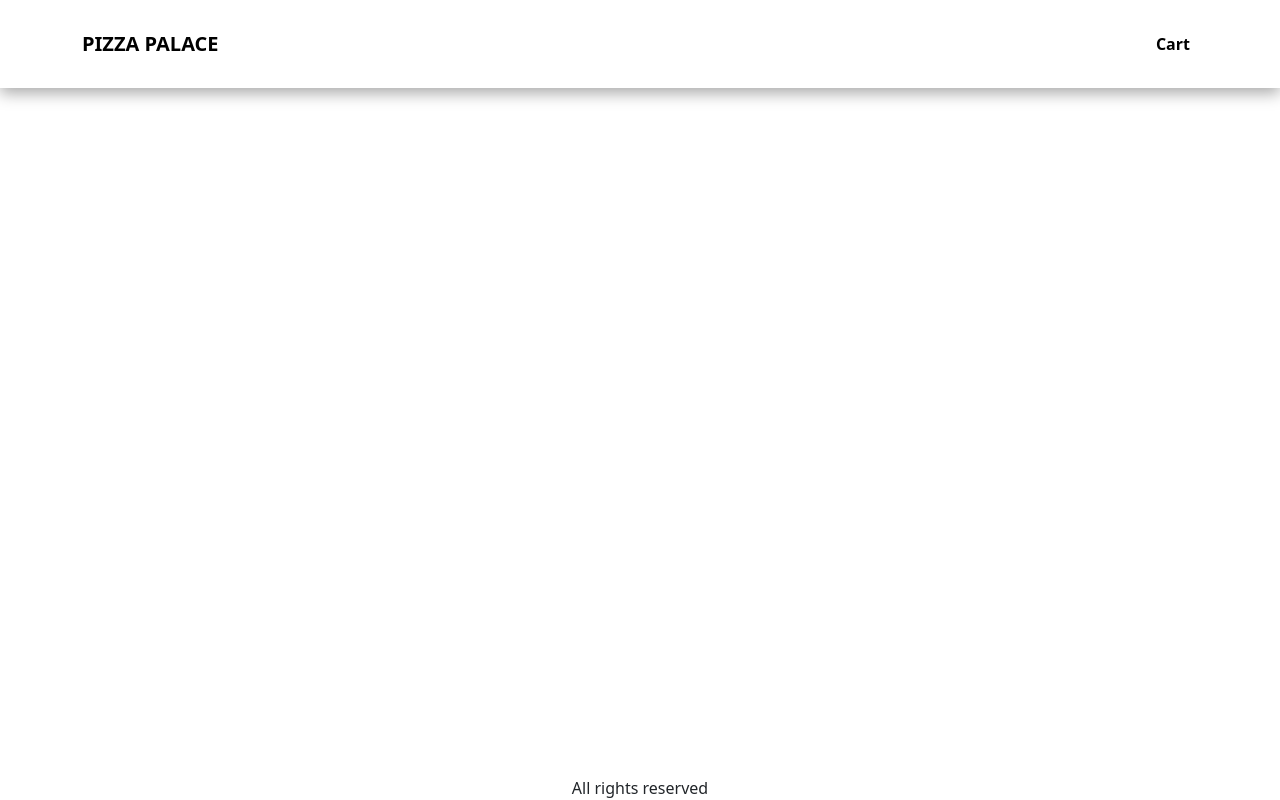
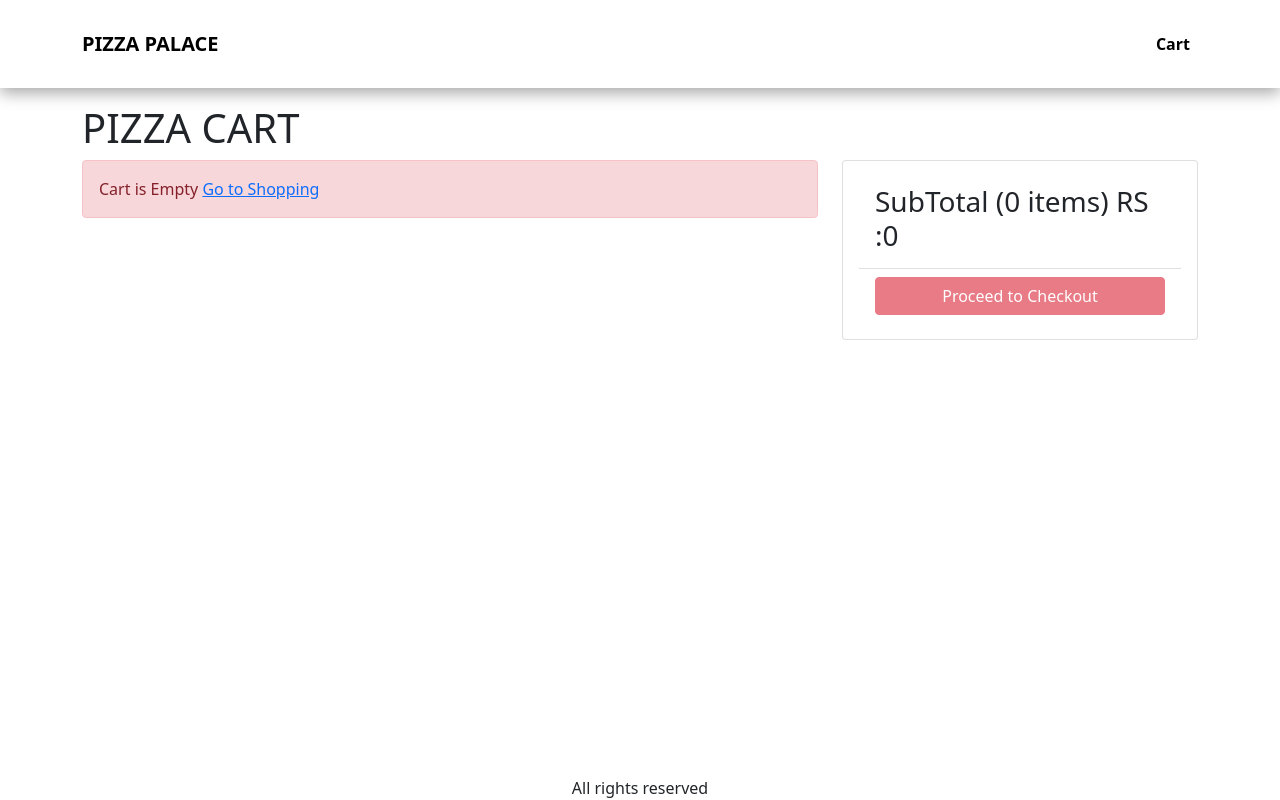
Before and after one commit to vinay143222/PizzaPalace, a React (Create React App) app in the folder client/: page /cart in a window 1280 px wide. Built offline with nearby package versions, Linux system fonts and the light colour scheme.

Commit message:
added functionality to cartscreen

```diff
--- a/client/public/index.html
+++ b/client/public/index.html
@@ -1,20 +1,20 @@
 <!DOCTYPE html>
 <html lang="en">
-  <head>
+
+<head>
     <meta charset="utf-8" />
     <link rel="icon" href="%PUBLIC_URL%/favicon.ico" />
     <meta name="viewport" content="width=device-width, initial-scale=1" />
     <meta name="theme-color" content="#000000" />
-    <meta
-      name="description"
-      content="Web site created using create-react-app"
-    />
+    <meta name="description" content="Web site created using create-react-app" />
     <link rel="apple-touch-icon" href="%PUBLIC_URL%/logo192.png" />
     <!--
       manifest.json provides metadata used when your web app is installed on a
       user's mobile device or desktop. See https://developers.google.com/web/fundamentals/web-app-manifest/
     -->
     <link rel="manifest" href="%PUBLIC_URL%/manifest.json" />
+    <link rel="stylesheet" href="https://cdnjs.cloudflare.com/ajax/libs/font-awesome/6.1.1/css/all.min.css" integrity="sha512-KfkfwYDsLkIlwQp6LFnl8zNdLGxu9YAA1QvwINks4PhcElQSvqcyVLLD9aMhXd13uQjoXtEKNosOWaZqXgel0g==" crossorigin="anonymous" referrerpolicy="no-referrer"
+    />
     <!--
       Notice the use of %PUBLIC_URL% in the tags above.
       It will be replaced with the URL of the `public` folder during the build.
@@ -25,8 +25,9 @@
       Learn how to configure a non-root public URL by running `npm run build`.
     -->
     <title>React App</title>
-  </head>
-  <body>
+</head>
+
+<body>
     <noscript>You need to enable JavaScript to run this app.</noscript>
     <div id="root"></div>
     <!--
@@ -39,5 +40,6 @@
       To begin the development, run `npm start` or `yarn start`.
       To create a production bundle, use `npm run build` or `yarn build`.
     -->
-  </body>
+</body>
+
 </html>
--- a/client/src/App.js
+++ b/client/src/App.js
@@ -10,6 +10,7 @@ import {LinkContainer} from 'react-router-bootstrap';
 import Nav from 'react-bootstrap/Nav';
 import Badge from 'react-bootstrap/esm/Badge';
 import { Store } from './Store';
+import CartScreen from './components/CartScreen';
 function App() {
 const {state}=useContext(Store);
 const {cart}=state;
@@ -37,8 +38,10 @@ const {cart}=state;
          <main>
             <Container>
             <Routes>
+               <Route path="/cart" element={<CartScreen/>}></Route>
                <Route path="/product/:id" element={<ProductScreen/>}></Route>
                <Route path="/" element={<HomeScreen/>}></Route>
+
             </Routes>
            </Container>
          </main>
--- a/client/src/Style.css
+++ b/client/src/Style.css
@@ -58,3 +58,11 @@ main {
     max-width: 100%;
     text-align: center;
 }
+
+.img-thumbnali {
+    height: 80px;
+}
+
+.varient-container {
+    display: flex;
+}
--- /dev/null
+++ b/client/src/components/CartScreen.js
@@ -0,0 +1,94 @@
+import React, { useContext, useState } from 'react'
+import { Helmet } from 'react-helmet-async';
+import {Store} from '../Store';
+import {Helment} from 'react-helmet-async';
+import Row from 'react-bootstrap/Row';
+import Col from 'react-bootstrap/Col';
+import MessageBox from './MessageBox';
+import { Link} from 'react-router-dom';
+import ListGroup from 'react-bootstrap/ListGroup';
+import '../Style.css';
+import Button from 'react-bootstrap/esm/Button';
+import Card from 'react-bootstrap/Card';
+
+function CartScreen() {
+    const {state,dispatch:ctxDispatch}=useContext(Store);
+    const { cart:{cartItems}, }=state;
+    const [varient,setvarient]=useState('small');
+
+    return (
+        <div>
+            <Helmet><title>PIZZA Cart</title></Helmet>
+            <h1>PIZZA CART</h1>
+            <Row>
+                <Col md={8}>
+                    {cartItems.length===0?(
+                    <MessageBox variant="danger">Cart is Empty <Link to="/">Go to Shopping</Link></MessageBox>):
+                    (<ListGroup>
+                        {cartItems.map((item)=>{
+                            return (
+                        <ListGroup.Item key={item.id}>
+                            <Row className="align-items-center">
+                                <Col md={3}>
+                                    <img src={item.image} alt={item.name} className="img-fluid rounded img-thumbnali"/>
+                                    <Link to={`/product/${item.id}`} style={{color:'black',textDecoration:'none'}}><p>{item.name}</p></Link>
+                                </Col>
+                                <Col md={3}>
+                                    <Button variant="light" disabled={item.quantity===1}>
+                                        <i className="fas fa-minus-circle"></i>
+                                    </Button>
+                                    <span>{item.quantity}</span>
+                                    <Button variant="light" disabled={item.quantity===item.countInStock}>
+                                        <i className="fas fa-plus-circle"></i>
+                                    </Button>
+
+                                </Col>
+                                 <Col md={2}>Rs{item.prices[0][varient]*item.quantity}</Col>
+                                 <Col md={3}>
+                                    <div className="varient-container">
+                                        <div>
+                                            varients :
+                                        </div>
+                                    <div>
+                                    <select onChange={(e)=>{setvarient(e.target.value)}}>
+                                    {item.varients.map((varient)=>{
+                                        return <option value={varient}>{varient}</option>
+                                    })}
+                                 </select>
+                                 </div>
+                                 </div>
+                                 </Col>
+                                 <Col md={1}>
+                                    <Button variant="light">
+                                        <i className="fas fa-trash"></i>
+                                    </Button>
+                                 </Col>
+                            </Row>
+                        </ListGroup.Item>)})}
+                    </ListGroup>)
+}
+                </Col>
+                <Col md={4}>
+                    <Card>
+                        <Card.Body>
+                 <ListGroup variant="flush">
+                  <ListGroup.Item>
+                    <h3>SubTotal ({cartItems.reduce((a,c)=>a+c.quantity,0)} {''}items)
+                    RS :{cartItems.reduce((a,c)=>a+c.prices[0][varient]*c.quantity,0)}</h3>
+
+                  </ListGroup.Item>
+                  <ListGroup.Item>
+                    <div className="d-grid">
+                    <Button type="button" variant="danger" disabled={cartItems.length===0}>Proceed to Checkout</Button>
+                    </div>
+                  </ListGroup.Item>
+                 </ListGroup>
+                 </Card.Body>
+</Card>
+                </Col>
+            </Row>
+        </div>
+    )
+}
+
+export default CartScreen
--- a/client/src/components/ProductScreen.js
+++ b/client/src/components/ProductScreen.js
@@ -1,5 +1,5 @@
 import React, { useContext, useEffect, useReducer } from 'react'
-import {useParams} from 'react-router-dom';
+import {useNavigate, useParams} from 'react-router-dom';
 import axios from 'axios';
 import Row from 'react-bootstrap/Row';
 import Col from 'react-bootstrap/Col';
@@ -17,7 +17,9 @@ function ProductScreen() {
     const {id}=params;
     const {state,dispatch:ctxDispatch}=useContext(Store);
     const {cart}=state;
-    const addToCart = async()=>{
+    const navigate=useNavigate();
+    const AddToCart = async()=>{
+
         const existItem=cart.cartItems.find((x)=>x.id===pizzas.id);
         const quantity=existItem ? existItem.quantity+1:1;
         const {data}=await axios.get(`/api/products/${pizzas.id}`);
@@ -26,7 +28,8 @@ function ProductScreen() {
             window.alert('Sorry Product is out of Stock')
             return ;
         }
-     ctxDispatch({type:'CART_ADD_ITEM',payload:{...pizzas,quantity}})
+     ctxDispatch({type:'CART_ADD_ITEM',payload:{...pizzas,quantity}});
+      navigate('/cart');
     }
     const reducer=(state,action)=>{
     switch(action.type)
@@ -111,7 +114,7 @@ useEffect(() => {
                         </ListGroup.Item>
                         {pizzas.countInStock>0 &&(<ListGroup.Item>
                             <div className="d-grid">
-                                <Button variant="danger" onClick={addToCart}>Add to Cart</Button>
+                                <Button variant="danger" onClick={AddToCart}>Add to Cart</Button>
                             </div>
                         </ListGroup.Item>)}
                     </Card.Body>
```
